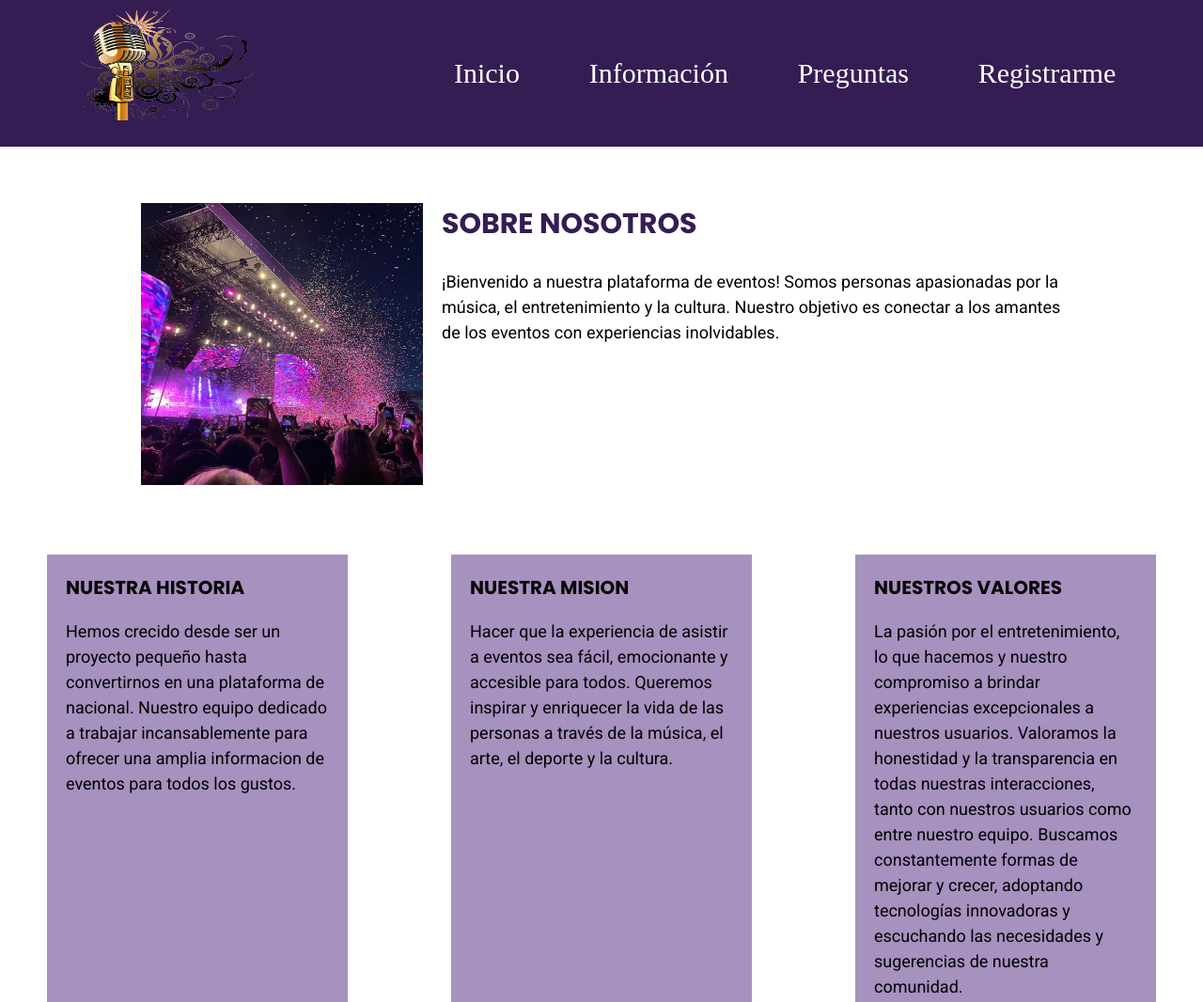
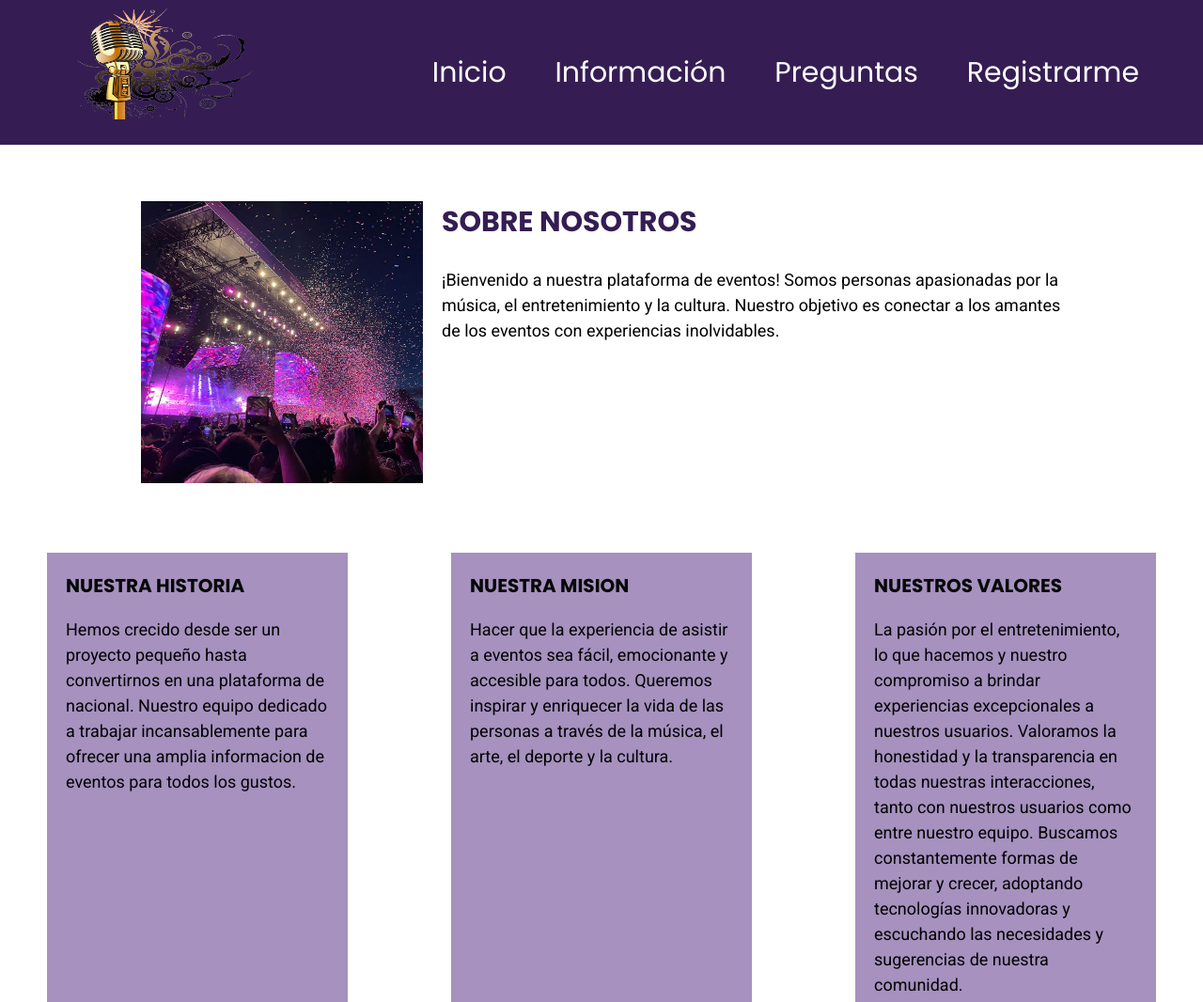
Before and after one commit to FaceNach/CaC-23525-, a plain HTML site: page HTML/preguntas.html in a window 1280 px wide. Shown: the top 1066 px of the page at 94% size. Drawn offline with Linux system fonts and the light colour scheme.

Commit message:
changes on something

```diff
--- a/CSS/information.css
+++ b/CSS/information.css
@@ -1,10 +1,11 @@
 /*Import Google Fonts*/
+@import url('https://fonts.googleapis.com/css2?family=Oswald:wght@400;500;600;700&family=Poppins:wght@400;500;600;700;800&family=Roboto&display=swap');
+@import url('https://fonts.googleapis.com/css2?family=Roboto:wght@300&display=swap');
 @import url("https://fonts.googleapis.com/css2?family=Raleway:wght@300&display=swap");
 
 body {
   margin: 0;
   padding: 0;
-  /* box-sizing: border-box; */
   background-color: white;
 }
 
@@ -55,6 +56,7 @@ body {
   text-decoration: none;
   font-size: 30px;
   color: #ffffff;
+  font-family: 'Poppins', sans-serif;
 }
 
 
--- a/CSS/preguntas.css
+++ b/CSS/preguntas.css
@@ -10,34 +10,49 @@ body {
 
 /* navBar */
 
-.navBar {
+.navBar
+{
     display: flex;
     justify-content: space-around;
-    /* padding: 10px 20px 10px 20px; */
+    flex-direction: row;
+    border-top: 2px;
+    border-right: 0px;
+    border-bottom: 2px;
+    border-left: 0px;
     border-style: solid;
-    border-color: #351D53;
-    background-color: #351D53;
+    border-color: #351D53 ;
+    background-color: #351D53 ;
     height: 150px;
     z-index: 1000;
     align-items: center;
 }
 
-.navBarImg {
-    width: 25%;
+.navBarImg
+{
+  width: 25%;
 }
 
-.navBarImg img {
-    width: 300px;
-    height: 170px;
+.navBarImg img
+{
+
+  width: 300px;
+  height: 170px;
 }
 
+.navBarImg a
+{
 
-.navBarUl {
+    width: 0%;
+}
+
+.navBarUl
+{
     width: 70%;
 
 }
 
-.navBarUl ul {
+.navBarUl ul
+{
     display: flex;
     flex-direction: row;
     justify-content: space-evenly;
@@ -46,11 +61,13 @@ body {
     align-items: center;
 }
 
-.navBarUl li a {
+.navBarUl li a
+{
     display: flex;
     text-decoration: none;
     font-size: 30px;
     color: #FFFFFF;
+    font-family: 'Poppins', sans-serif;
 }
 
 /* main */
--- a/CSS/styleIndex.css
+++ b/CSS/styleIndex.css
@@ -27,11 +27,13 @@ body
 
 .navBarImg
 {
+
   width: 25%;
 }
 
 .navBarImg img
 {
+
   width: 300px;
   height: 170px;
 }
@@ -64,6 +66,7 @@ body
     text-decoration: none;
     font-size: 30px;
     color: #FFFFFF;
+    font-family: 'Poppins', sans-serif;
 }
 
 
@@ -479,7 +482,7 @@ color: #cac7ff ;
 
   /* Pantallas medianas */
 
- /*  @media (min-width: 769px) and (max-width: 1024px) {
+  @media (min-width: 769px) and (max-width: 1024px) {
     .navBarImg img {
       width: 250px;
       height: auto;
@@ -506,14 +509,12 @@ color: #cac7ff ;
     .seccionProximamenteCarta img {
       height: 100%;
     }
-  } */
+  }
 
   /* /* pantallas grandes */
 
   @media (min-width: 1025px) {
-    .navBar {
-      height: 100px;
-    }
+
 
     .navBarImg img {
       width: 300px;
```
Also changed, not shown: CSS/styleWosChaSol.css (+9 -4 lines).
